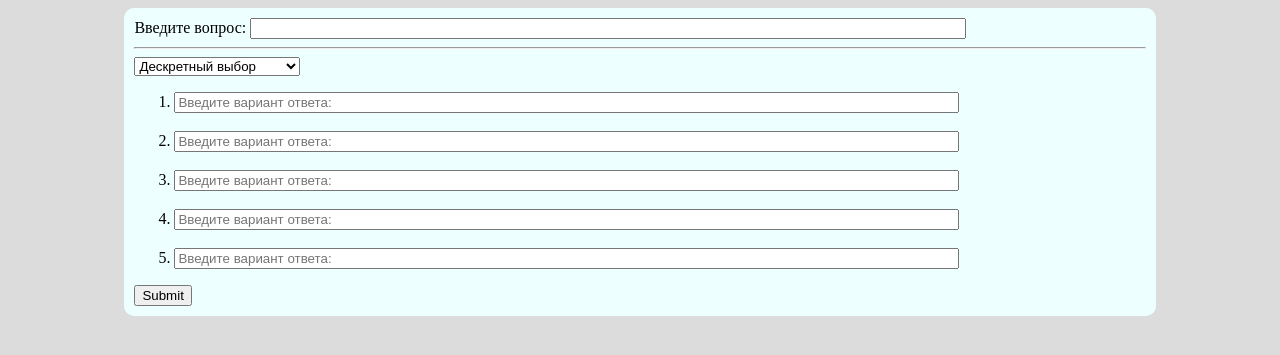
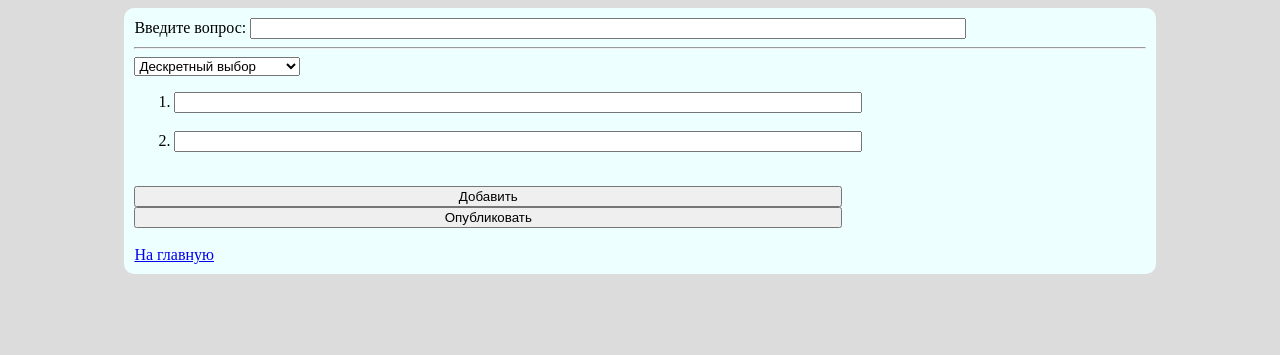
Before and after one commit to StepWolf45/SimpleVoting, a Django app: page /create/ in a window 1280 px wide. Shown: the top 355 px of the page. Run offline with Django 4.2, Linux system fonts and the light colour scheme.

Commit message:
переделалформы сделал новые бд

```diff
--- a/web_elections_project/my_web/form.py
+++ b/web_elections_project/my_web/form.py
@@ -1,5 +1,8 @@
 from django import forms
-from my_web.models import MultyVoiceHistory
+
+
+class AnswersForm (forms.Form):
+    answer = forms.CharField(required=True)
 
 
 class MyForm (forms.Form):
@@ -9,11 +12,7 @@ class MyForm (forms.Form):
     ), required=True)
 
     text_input = forms.CharField()
-    answer1 = forms.CharField(required=True, widget=forms.TextInput(attrs={'placeholder': 'Введите вариант ответа:'}))
-    answer2 = forms.CharField(required=True, widget=forms.TextInput(attrs={'placeholder': 'Введите вариант ответа:'}))
-    answer3 = forms.CharField(required=True, widget=forms.TextInput(attrs={'placeholder': 'Введите вариант ответа:'}))
-    answer4 = forms.CharField(required=True, widget=forms.TextInput(attrs={'placeholder': 'Введите вариант ответа:'}))
-    answer5 = forms.CharField(required=True, widget=forms.TextInput(attrs={'placeholder': 'Введите вариант ответа:'}))
+    answers = forms.formset_factory(AnswersForm, extra=2)
 
 
 class MultyForm (forms.Form):
--- a/web_elections_project/my_web/static/creatingStyle.css
+++ b/web_elections_project/my_web/static/creatingStyle.css
@@ -14,26 +14,6 @@ html {
     background-color: #DCDCDC;
 }
 
-#id_text_input {
+input {
     width: 70%;
 }
-
-#id_answer1 {
-    width: 80%;
-}
-
-#id_answer2 {
-    width: 80%;
-}
-
-#id_answer3 {
-    width: 80%;
-}
-
-#id_answer4 {
-    width: 80%;
-}
-
-#id_answer5 {
-    width: 80%;
-}
--- a/web_elections_project/my_web/static/mainStyle.css
+++ b/web_elections_project/my_web/static/mainStyle.css
@@ -3,5 +3,5 @@
 }
 
 .voiceBlock {
-    background-color: #ffe;
+    border: solid;
 }
--- a/web_elections_project/my_web/templates/creating.html
+++ b/web_elections_project/my_web/templates/creating.html
@@ -16,33 +16,18 @@
             <hr>
             {{form.form_type}}
             <ol>
+                {% for answer in form.answers %}
                 <li class="inputField">
-                    {{ form.checkbox1 }}
-                    {{ form.answer1 }}
+                    {{ answer.answer }}
                 </li>
                 <br>
-                <li class="inputField">
-                    {{ form.checkbox2 }}
-                    {{ form.answer2 }}
-                </li>
-                <br>
-                <li class="inputField">
-                    {{ form.checkbox3 }}
-                    {{ form.answer3 }}
-                </li>
-                <br>
-                <li class="inputField">
-                    {{ form.checkbox4 }}
-                    {{ form.answer4 }}
-                </li>
-                <br>
-                <li class="inputField">
-                    {{ form.checkbox5 }}
-                    {{ form.answer5 }}
-                </li>
+                {% endfor %}
             </ol>
-            <input type="submit">
+            <input type="submit" name="append" value="Добавить">
+            <input type="submit" value="Опубликовать" name="create">
         </form>
+        <br>
+        <a href="/">На главную</a>
     </section>
 </main>
 </body>
--- a/web_elections_project/my_web/templates/main.html
+++ b/web_elections_project/my_web/templates/main.html
@@ -1,11 +1,9 @@
 <!DOCTYPE html>
-{% load static %}
 <html lang="en">
 <head>
+    {% load static %}
     <meta charset="UTF-8">
     <link rel="stylesheet" href="{% static 'mainStyle.css' %}">
-    <link rel="stylesheet" href="https://use.fontawesome.com/releases/v5.2.0/css/all.css">
-    <meta name="viewport" content="width=device-width, initial-scale=1">
     <title>Title</title>
 </head>
 <body>
--- a/web_elections_project/my_web/views.py
+++ b/web_elections_project/my_web/views.py
@@ -1,7 +1,7 @@
 from django.contrib.auth.forms import UserCreationForm
 from django.shortcuts import render, redirect
 from my_web.form import MyForm, MultyForm, RadioForm
-from my_web.models import MultyVoiceHistory, VoiceHistory
+from my_web.models import Voices, Questions, Answers
 from django.contrib import messages
 import datetime
 
@@ -15,7 +15,7 @@ def index(request):
     if full_name == ' ':
         full_name = request.user.username
 
-    voices = MultyVoiceHistory.objects.all()
+    voices = Voices.objects.all()
 
     context = {
         'full_name': full_name,
@@ -27,7 +27,7 @@ def index(request):
 def voice(request, voice_id):
     context = {}
     form = None
-    voices = MultyVoiceHistory.objects.get(id=voice_id)
+    voices = Voices.objects.get(id=voice_id)
     voice_type = voices.voice_type
     if request.method == 'POST':
 
@@ -47,7 +47,7 @@ def voice(request, voice_id):
                 if str(i) in response:
                     value_list[i] = True
 
-            item = VoiceHistory(
+            item = Questions(
                 voice_id=voice_id,
                 voice_type=voice_type,
                 username=request.user.username,
@@ -60,8 +60,8 @@ def voice(request, voice_id):
             )
             item.save()
 
-            voice_count = VoiceHistory.objects.filter(voice_id=voice_id).count()
-            voice_history = VoiceHistory.objects.filter(voice_id=voice_id)
+            voice_count = Questions.objects.filter(voice_id=voice_id).count()
+            voice_history = Questions.objects.filter(voice_id=voice_id)
 
             count1 = round((voice_history.filter(answer1=True).count() / voice_count) * 100, 2)
             count2 = round((voice_history.filter(answer2=True).count() / voice_count) * 100, 2)
@@ -97,34 +97,38 @@ def voice(request, voice_id):
 
 def create(request):
     context = {}
+
     if request.method == 'POST':
         form = MyForm(request.POST)
 
-        if form.is_valid():
-            question = form.data['text_input']
+        if request.POST.get('append'):
+            form.answers.extra += 1
 
-            if form.data['form_type'] == '1':
-                voice_type = 'rb'
-            else:
-                voice_type = 'cb'
+        if request.POST.get('create'):
+            if form.is_valid():
 
-            item = MultyVoiceHistory(
-                question=question,
-                voice_type=voice_type,
-                author=request.user.username,
-                answer1=form.data['answer1'],
-                answer2=form.data['answer2'],
-                answer3=form.data['answer3'],
-                answer4=form.data['answer4'],
-                answer5=form.data['answer5']
-            )
-            item.save()
+                question = form.data['text_input']
 
-            return redirect('/')
+                if form.data['form_type'] == '1':
+                    voice_type = 'rb'
+                else:
+                    voice_type = 'cb'
+
+                item = Voices(
+                    question=question,
+                    voice_type=voice_type,
+                    author=request.user.username
+                )
+                item.save()
+
+
+
+                return redirect('/')
     else:
         form = MyForm()
+        form.answers.extra = 2
 
-    history = MultyVoiceHistory.objects.all()
+    history = Voices.objects.all()
     context['history'] = history
     context['form'] = form
 
```
Also changed, not shown: web_elections_project/my_web/models.py (+11 -15 lines), web_elections_project/db.sqlite3.
